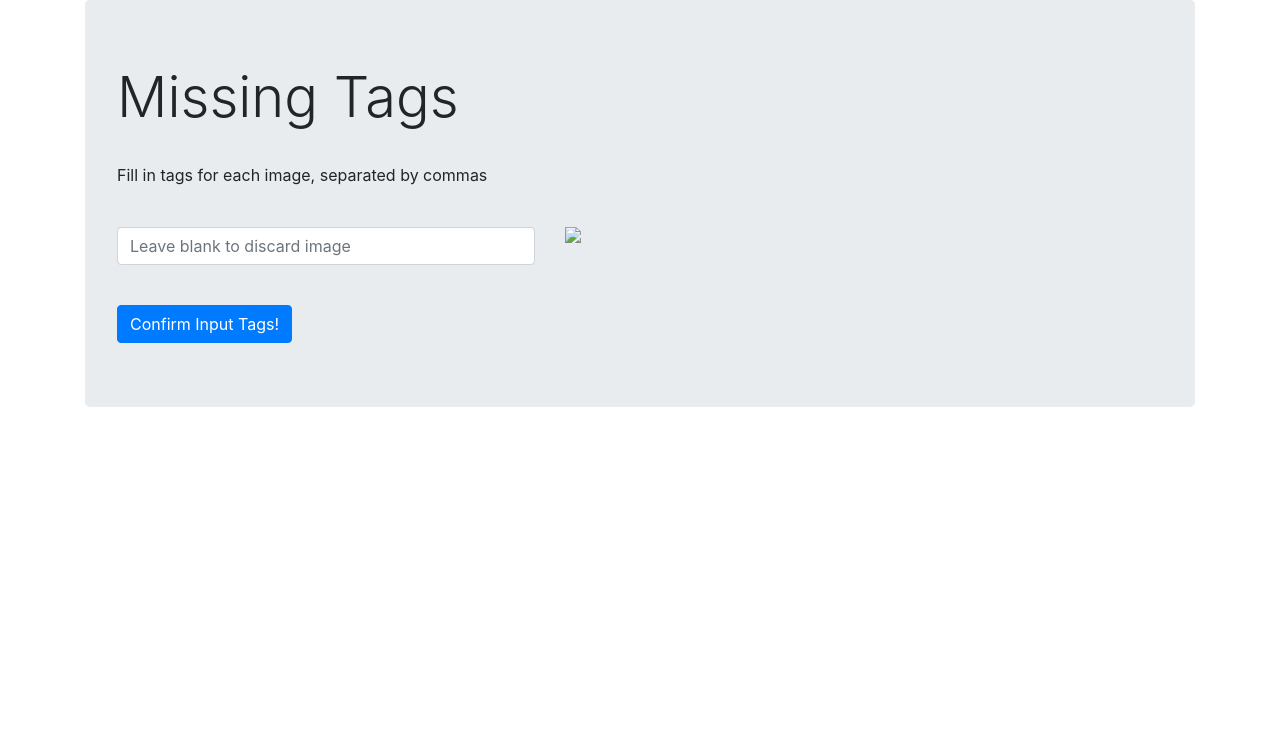
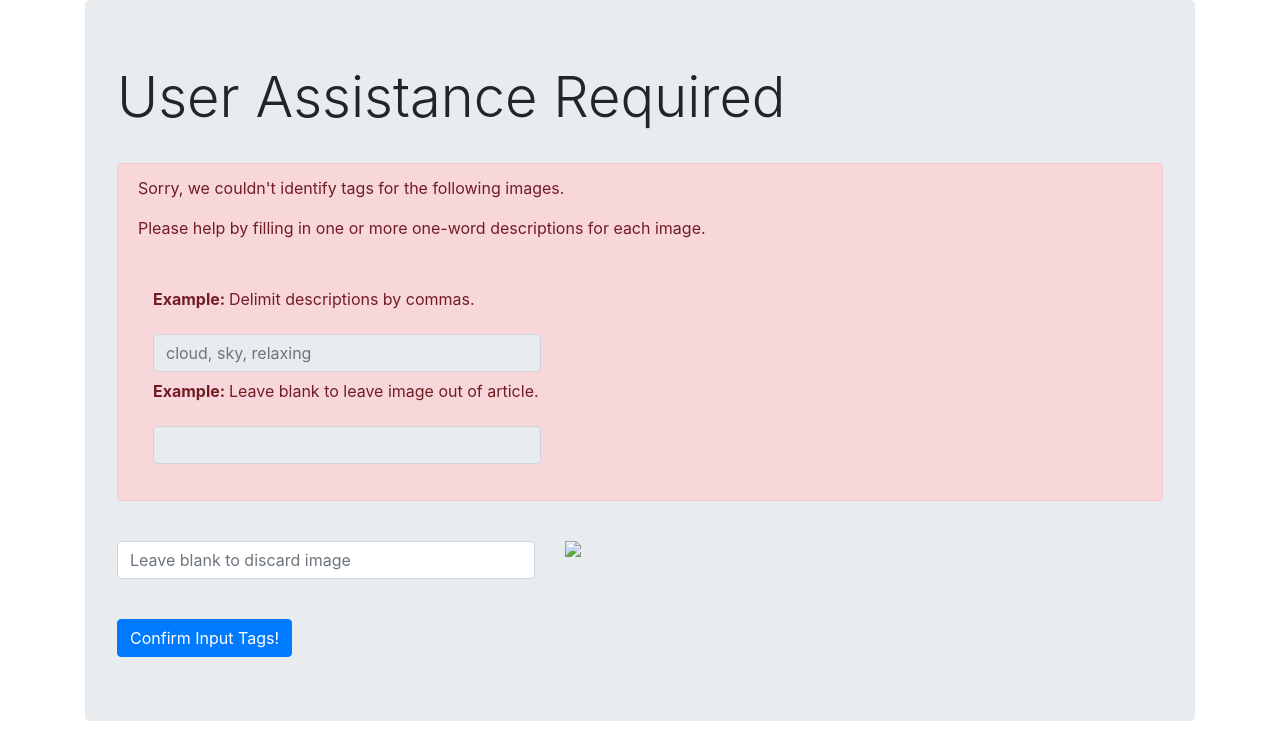
Before and after one commit to chengwill97/Story-and-Image-Alignment, a Python web app: template app/templates/images_missing_tags.html in a window 1280 px wide. Shown: the part 56-809 px from the top of the page. Before the commit the page ends 463 px from the top, so only its background shows below. Run offline with Jinja, Linux system fonts and the light colour scheme; the template is opened without the code that fills it: most values are stand-ins (such as "Sample title", 1, 10 or a date in 2020); some libraries are stand-ins or nearby versions.

Commit message:
Update descriptions on imagesMissingTages page

```diff
--- a/app/templates/images_missing_tags.html
+++ b/app/templates/images_missing_tags.html
@@ -1,13 +1,29 @@
 {% extends "base.html" %}
 {% block content %}
 
-    <h1 class="display-4">Missing Tags</h1>
+    <h1 class="display-4">User Assistance Required</h1>
 
     <br>
 
-    <p>Fill in tags for each image, separated by commas</p>
+    <div class="alert alert-danger" role="alert">
+
+        <p>Sorry, we couldn't identify tags for the following images.</p>
+        <p>Please help by filling in one or more one-word descriptions for each image.</p>
 
         <br>
+
+        <label for="exampleTags1" class="col-12 col-form-label"><p><strong>Example: </strong>Delimit descriptions by commas.</p></label>
+        <div class="col-5"><input class="form-control" type="text" name="exampleTags1" placeholder="cloud, sky, relaxing" readonly></div>
+
+        <label for="exampleTags2" class="col-12 col-form-label"><p><strong>Example: </strong>Leave blank to leave image out of article.</p></label>
+        <div class="col-5"><input class="form-control" type="text" name="exampleTags2" placeholder="" readonly></div>
+
+        <br>
+    </div>
+
+    <br>
+
+    {% if images_missing_tags %}
 
         <form method="post" id="input_form" action="{{ url_for('demo') }}" enctype="multipart/form-data">
 
@@ -32,4 +48,6 @@
             <button type="submit" value="Upload" form="input_form" class="btn btn-primary" multiple>Confirm Input Tags!</button>
         </form>
 
+    {% endif %}
+
 {% endblock %}
```
Also changed, not shown: app/routes.py (+11 -5 lines). Lines whose indentation alone changed are shown as unchanged.
